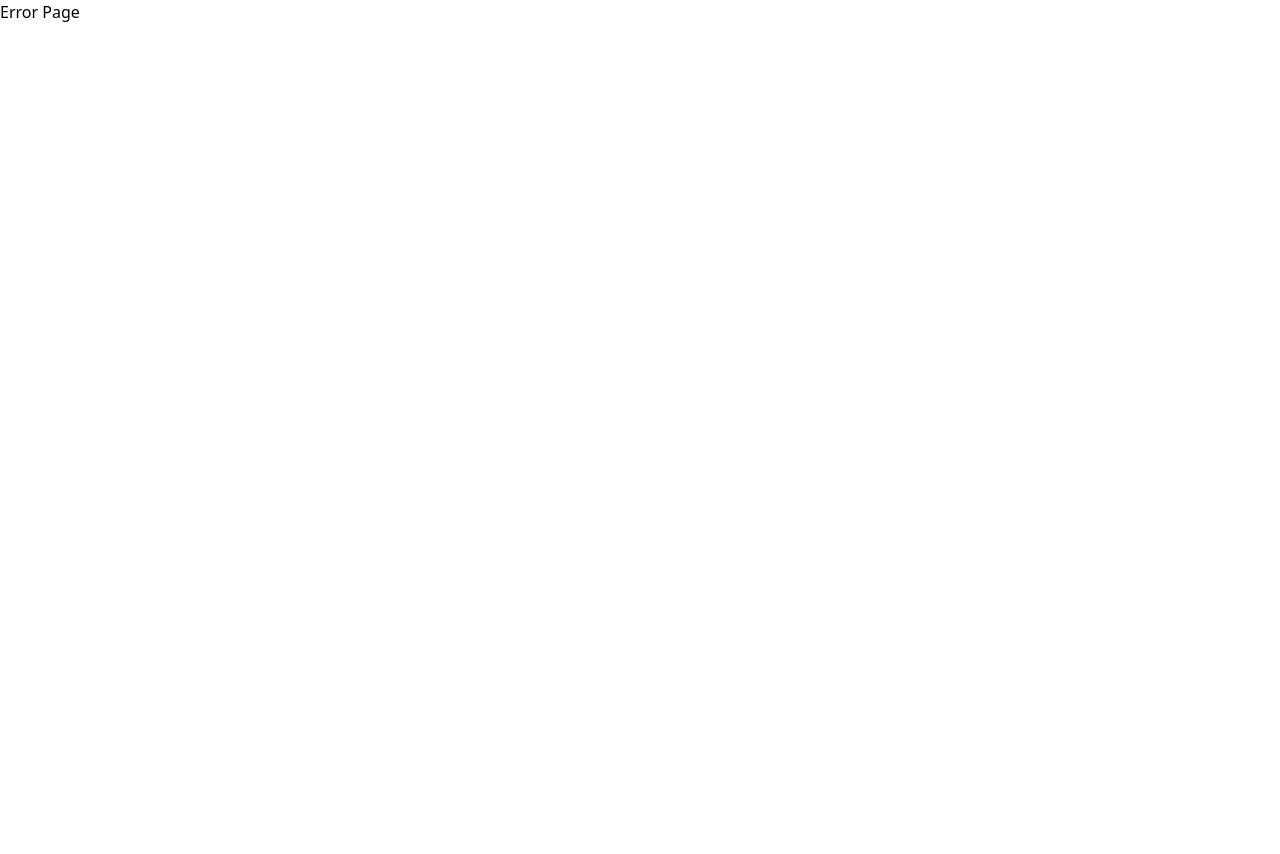
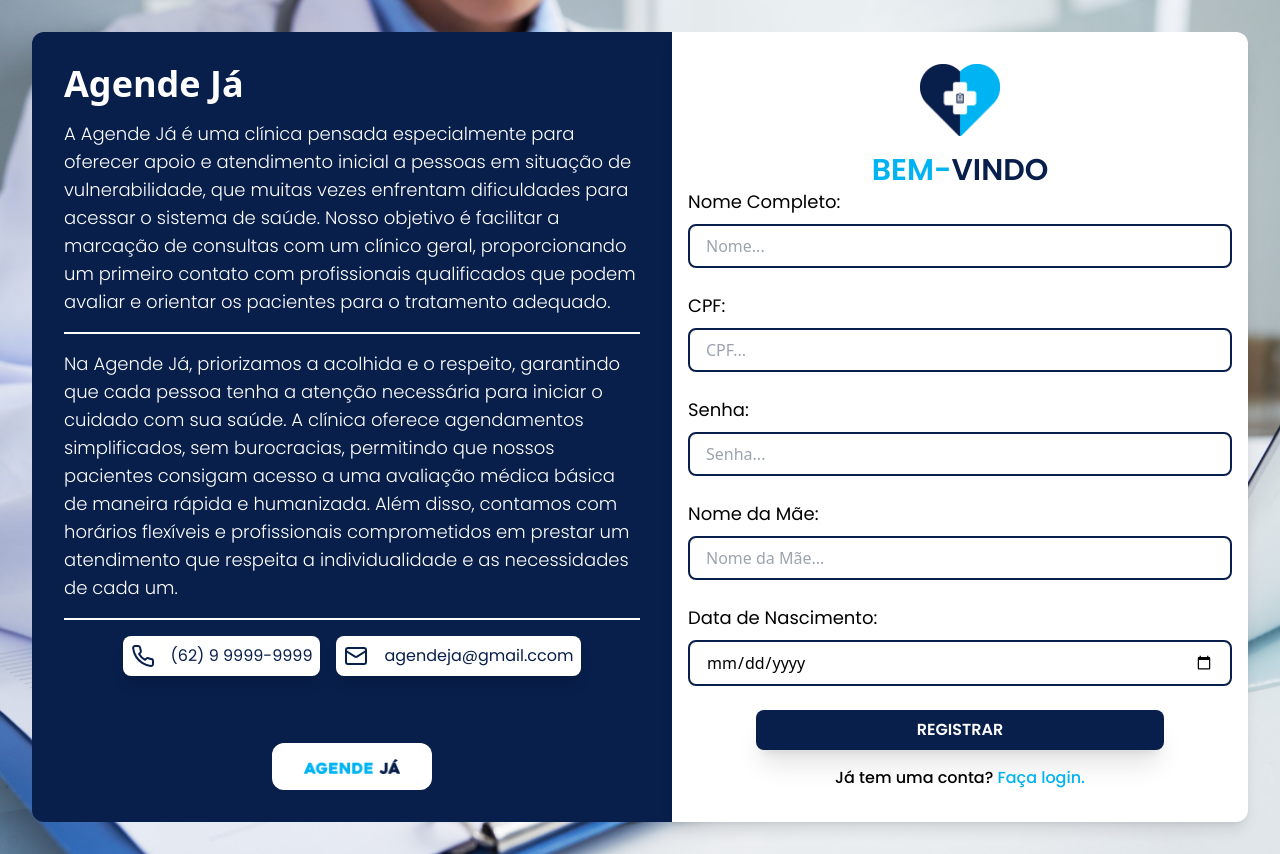
Before and after one commit to Dev-vanusia/agende-ja, a React (Vite) app: page /agende-ja/registro in a window 1280 px wide. Before the commit this address had no page. Before the commit the page ends 800 px from the top, so only its background shows below. Built offline with nearby package versions, Linux system fonts and the light colour scheme.

Commit message:
Alteração de endpoints

```diff
--- a/src/components/Authenticate/FormAuthenticate.jsx
+++ b/src/components/Authenticate/FormAuthenticate.jsx
@@ -19,12 +19,12 @@
 
         if (action === 'Login') {
             const isLoggedIn = await postLogin({ cpf, senha: form.password.value }, setLoading);
-            if (isLoggedIn) return navigate('/f-agende-ja')
+            if (isLoggedIn) return navigate('/agende-ja')
         }
 
         if (action === 'Register') {
             const isRegistered = await postRegister({ nome: form.name.value, senha: form.password.value, mae: form.mother.value, nascimento: form.birthdate.value, cpf });
-            if (isRegistered) return navigate('/f-agende-ja')
+            if (isRegistered) return navigate('/agende-ja')
         }
     }
 
@@ -60,9 +60,9 @@
                     </button>
                     <div>
                         {action === 'Login' ?
-                            <p className='text-center font-poppins font-medium mt-4'>Ainda não tem uma conta? <Link to='/f-agende-ja/registro' className='text-lightM'>Cadastre-se.</Link></p>
+                            <p className='text-center font-poppins font-medium mt-4'>Ainda não tem uma conta? <Link to='/agende-ja/registro' className='text-lightM'>Cadastre-se.</Link></p>
                             :
-                            <p className='text-center font-poppins font-medium mt-4'>Já tem uma conta? <Link to='/f-agende-ja/login' className='text-lightM'>Faça login.</Link></p>
+                            <p className='text-center font-poppins font-medium mt-4'>Já tem uma conta? <Link to='/agende-ja/login' className='text-lightM'>Faça login.</Link></p>
                         }
                     </div>
                 </form>
--- a/src/components/Header.jsx
+++ b/src/components/Header.jsx
@@ -21,12 +21,12 @@
                 <nav className={`flex flex-col bg-white absolute top-full ${isMenuOpen ? 'right-0' : '-right-full'} min-h-home w-10/12 z-50 p-8 duration-500 lg:static lg:bg-transparent lg:w-fit lg:min-h-0 lg:block lg:flex-1`}>
                     <ul className='flex-1 lg:flex lg:justify-center lg:items-center lg:gap-12'>
                         <li>
-                            <Link to='/f-agende-ja' className='flex items-center gap-2 border-b-2 py-2 lg:border-0'>
+                            <Link to='/agende-ja' className='flex items-center gap-2 border-b-2 py-2 lg:border-0'>
                                 <Home/> INÍCIO
                             </Link>
                         </li>
                         <li>
-                            <Link to='/f-agende-ja/agendamento' className='flex items-center gap-2 border-b-2 py-2 lg:border-0'>
+                            <Link to='/agende-ja/agendamento' className='flex items-center gap-2 border-b-2 py-2 lg:border-0'>
                                 <CalendarDays/> AGENDAMENTO
                             </Link>
                         </li>
--- a/src/pages/Appointments.jsx
+++ b/src/pages/Appointments.jsx
@@ -25,7 +25,7 @@
 
     const callToGetSlots = async () => {
         const results = await getSlots();
-        if (!results) navigate('/f-agende-ja')
+        if (!results) navigate('/agende-ja')
         setSlots(results)
     }
 
--- a/src/pages/Home.jsx
+++ b/src/pages/Home.jsx
@@ -10,7 +10,7 @@
 
     useEffect(() => {
         const token = JSON.parse(localStorage.getItem('auth_token'));
-        if (!token) return navigate('/f-agende-ja/registro');
+        if (!token) return navigate('/agende-ja/registro');
     }, [])
 
     const cards = getCards();
@@ -27,7 +27,7 @@
                         </p>
                     </div>
                     <div>
-                        <Link to='/f-agende-ja/agendamento' className='bg-lightM text-white text-lg font-bold py-3 px-4 rounded-lg shadow-lg'>AGENDAR AGORA</Link>
+                        <Link to='/agende-ja/agendamento' className='bg-lightM text-white text-lg font-bold py-3 px-4 rounded-lg shadow-lg'>AGENDAR AGORA</Link>
                     </div>
                 </div>
             </section>
--- a/vite.config.js
+++ b/vite.config.js
@@ -2,6 +2,6 @@
 import react from '@vitejs/plugin-react'
 
 export default defineConfig({
-  base: '/f-agende-ja',
+  base: '/agende-ja',
   plugins: [react()],
 });
```
Also changed, not shown: src/main.jsx (+4 -4 lines).
